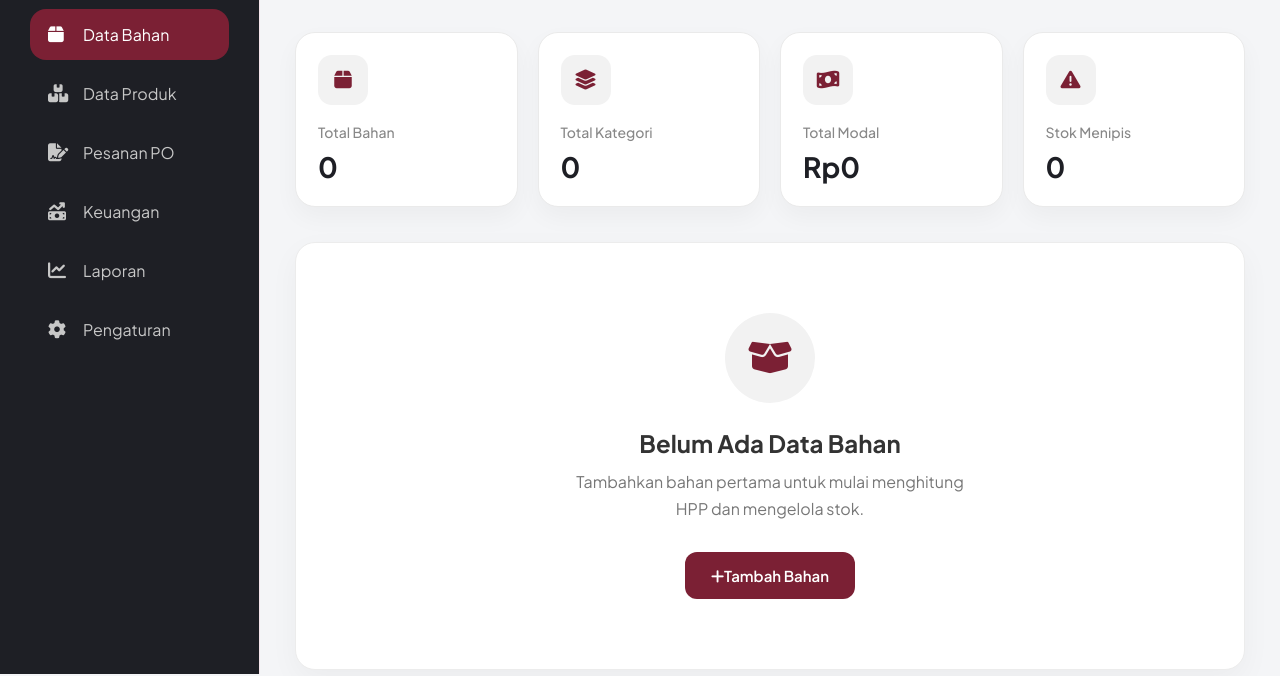
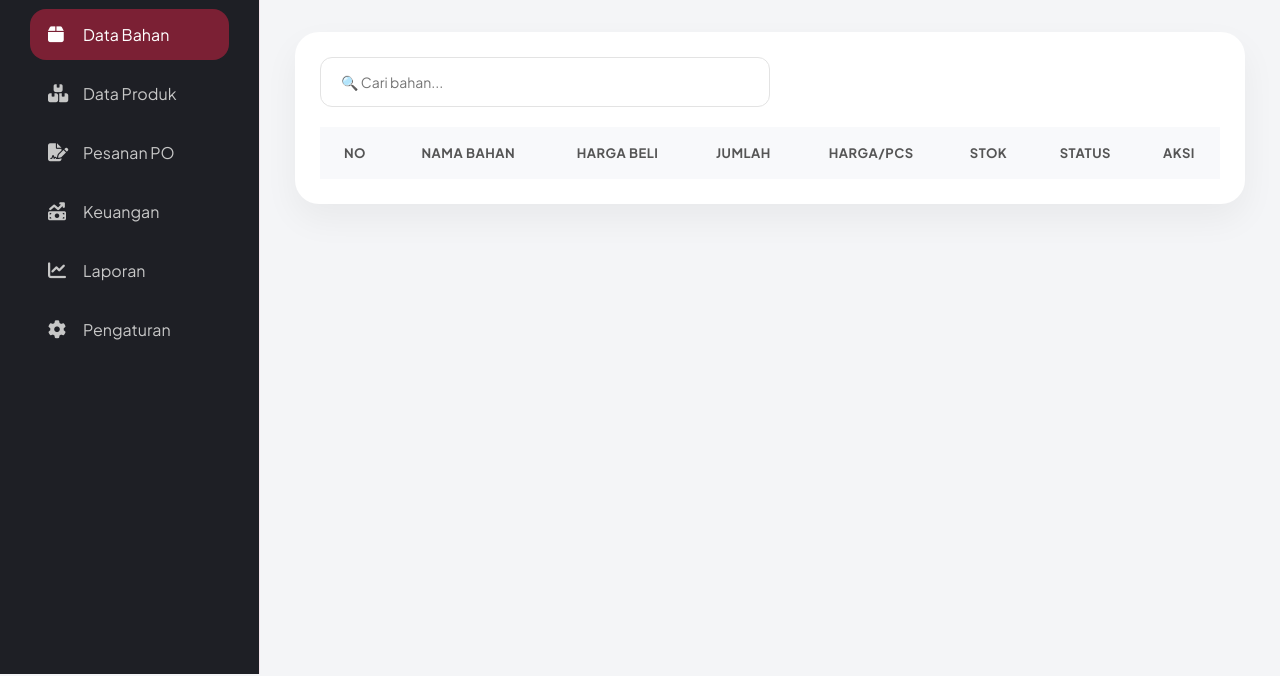
Before and after one commit to ariangsari07-sys/Manajemen_penjualan, a website: page index.html in a window 1280 px wide. Shown: the part 126-802 px from the top of the page. Drawn offline with Linux system fonts and the light colour scheme; no server answers.

Commit message:
mengubah data tabel

```diff
--- a/index.html
+++ b/index.html
@@ -65,65 +65,27 @@
                 </button>
             </div>
 
-            <!-- Card -->
-            <div class="cards">
-                <div class="card">
-                    <i class="fa-solid fa-box"></i>
-                    <h3>Total Bahan</h3>
-                    <h2>0</h2>
-                </div>
-                <div class="card">
-                    <i class="fa-solid fa-layer-group"></i>
-                    <h3>Total Kategori</h3>
-                    <h2>0</h2>
-                </div>
-                <div class="card">
-                    <i class="fa-solid fa-money-bill-wave"></i>
-                    <h3>Total Modal</h3>
-                    <h2>Rp0</h2>
-                </div>
-                <div class="card">
-                    <i class="fa-solid fa-triangle-exclamation"></i>
-                    <h3>Stok Menipis</h3>
-                    <h2>0</h2>
-                </div>
-            </div>
-
-            <!-- Emtpty State-->
-            <div id="emptyState" class="empty-state">
-                <div class="empty-icon">
-                    <i class="fa-solid fa-box-open"></i>
-                </div>
-
-                <h2>Belum Ada Data Bahan</h2>
-                <p>Tambahkan bahan pertama untuk mulai menghitung HPP dan mengelola stok.</p>
-                <button id="btnTambah2">
-                    <i class="fa-solid fa-plus"></i>Tambah Bahan
-                </button>
-            </div>
-
-            <!-- Table Box -->
-            <div class="table-box">
+            <!-- Tabel -->
+           <div class="table-box">
                 <div class="table-header">
-                    <input type="text" placeholder="🔍 Cari barang...">
+                    <input type="text" placeholder="🔍 Cari bahan...">
                 </div>
                 <table>
                     <thead>
                         <tr>
                             <th>No</th>
                             <th>Nama Bahan</th>
-                            <th>Kategori</th>
-                            <th>Harga</th>
+                            <th>Harga Beli</th>
                             <th>Jumlah</th>
                             <th>Harga/Pcs</th>
                             <th>Stok</th>
+                            <th>Status</th>
                             <th>Aksi</th>
                         </tr>
                     </thead>
                     <tbody id="tbody"></tbody>
                 </table>
             </div>
-
         </div>
 
         <!-- Modal -->
--- a/script.js
+++ b/script.js
@@ -12,7 +12,6 @@ const API = "http://localhost:3000/barang";
 const form = document.getElementById("formBarang");
 const tbody = document.getElementById("tbody");
 const tableBox = document.querySelector(".table-box");
-const emptyState = document.getElementById("emptyState");
 const modal = document.getElementById("modal");
 const btnTambah = document.getElementById("btnTambah");
 const btnTambah2 = document.getElementById("btnTambah2");
@@ -41,36 +40,40 @@ async function ambilData(){
         tbody.innerHTML = "";
 
         if(data.length === 0){
-            tableBox.style.display = "none";
-            emptyState.style.display = "flex";
             return;
         }
 
-        tableBox.style.display = "block";
-        emptyState.style.display = "none";
+    data.forEach((barang,index)=>{
+        let status = "🟢 Aman";
 
-        data.forEach((barang,index)=>{
-            tbody.innerHTML += `
+        if(barang.stok <= 10){
+            status = "🔴 Hampir Habis";
+
+        }else if(barang.stok <= 30){
+            status = "🟡 Menipis";
+        }
+
+        tbody.innerHTML += `
             <tr>
                 <td>${index+1}</td>
                 <td>${barang.nama_barang}</td>
-                <td>${barang.kategori}</td>
                 <td>Rp ${Number(barang.harga_beli).toLocaleString("id-ID")}</td>
                 <td>${barang.jumlah}</td>
-                <td>${barang.satuan}</td>
                 <td>Rp ${Number(barang.harga_per_pcs).toLocaleString("id-ID")}</td>
                 <td>${barang.stok}</td>
+                <td>${status}</td>
                 <td>
                     <button class="edit" data-id="${barang.id}">
                         <i class="fa-solid fa-pen"></i>
                     </button>
+
                     <button class="hapus" data-id="${barang.id}">
                         <i class="fa-solid fa-trash"></i>
                     </button>
                 </td>
             </tr>
-            `;
-        });
+        `;
+    });
 
     }catch(error){
         console.error("Gagal mengambil data:", error);
```
